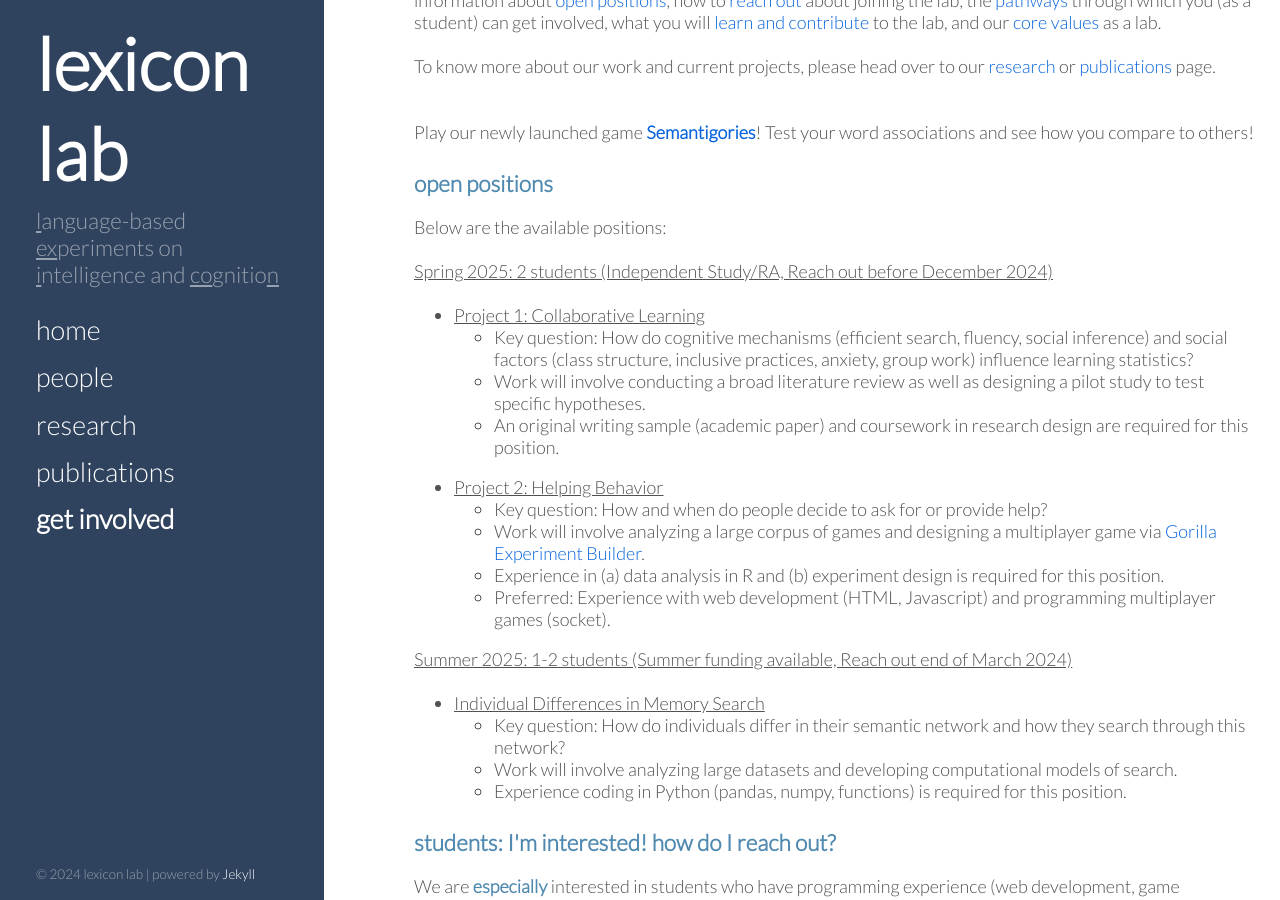
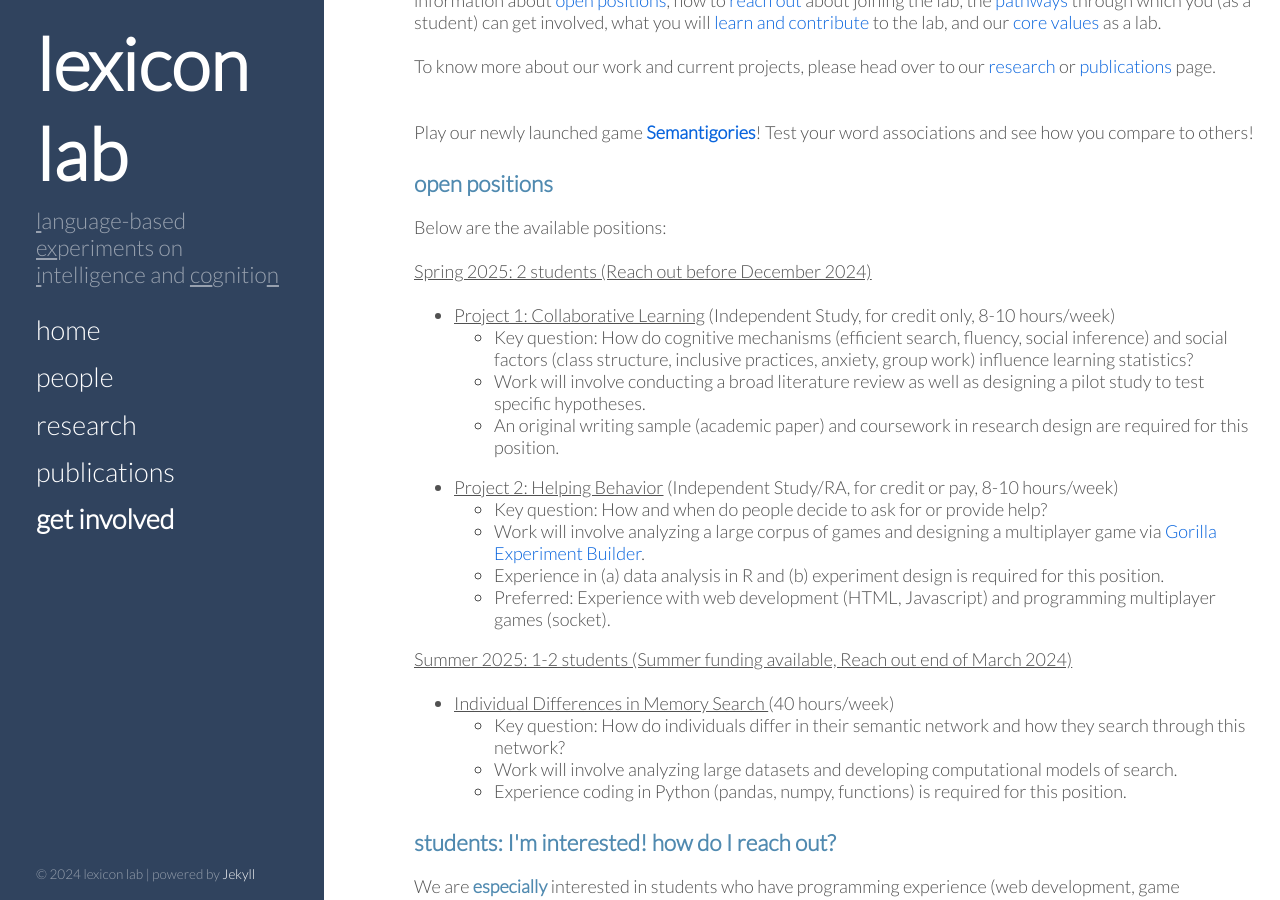
Before and after one commit to thelexiconlab/thelexiconlab.github.io, a Jekyll site: the page built from get involved.html, in a window 1280 px wide and 900 px high, scrolled down 744 px. Built offline with Jekyll 4.4.1, drawn with Linux system fonts in a browser that asks for light colours; Markdown is read by kramdown in place of the engine named in the settings.

Commit message:
update positions

```diff
--- a/get involved.html
+++ b/get involved.html
@@ -22,16 +22,16 @@ To know more about our work and current projects, please head over to our <a hre
 
 Below are the available positions: <br><br>
 
-<u>Spring 2025: 2 students (Independent Study/RA, Reach out before December 2024)</u><br><br>
+<u>Spring 2025: 2 students (Reach out before December 2024)</u><br><br>
 <ul>
-    <li><u>Project 1: Collaborative Learning</u>
+    <li><u>Project 1: Collaborative Learning</u> (Independent Study, for credit only, 8-10 hours/week)
         <ul>
             <li>Key question: How do cognitive mechanisms (efficient search, fluency, social inference) and social factors (class structure, inclusive practices, anxiety, group work) influence learning statistics? </li>
             <li>Work will involve conducting a broad literature review as well as designing a pilot study to test specific hypotheses. </li>
             <li>An original writing sample (academic paper) and coursework in research design are required for this position.</li>
         </ul>
     </li>
-    <li><u>Project 2: Helping Behavior</u>
+    <li><u>Project 2: Helping Behavior</u> (Independent Study/RA, for credit or pay, 8-10 hours/week)
         <ul>
             <li>Key question: How and when do people decide to ask for or provide help? </li>
             <li>Work will involve analyzing a large corpus of games and designing a multiplayer game via <a href="https://gorilla.sc/", target="_blank">Gorilla Experiment Builder</a>. </li>
@@ -44,7 +44,7 @@ Below are the available positions: <br><br>
 
 <u>Summer 2025: 1-2 students  (Summer funding available, Reach out end of March 2024) </u><br><br>
 <ul>
-<li><u>Individual Differences in Memory Search </u>
+<li><u>Individual Differences in Memory Search </u> (40 hours/week)
     <ul>
         <li>Key question: How do individuals differ in their semantic network and how they search through this network? </li>
         <li>Work will involve analyzing large datasets and developing computational models of search.</li>
```
